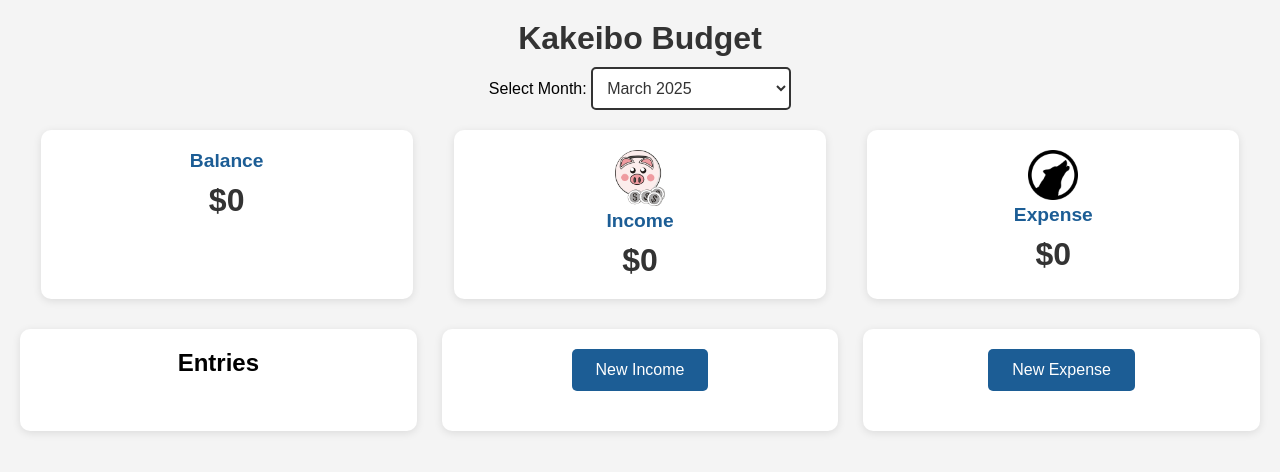
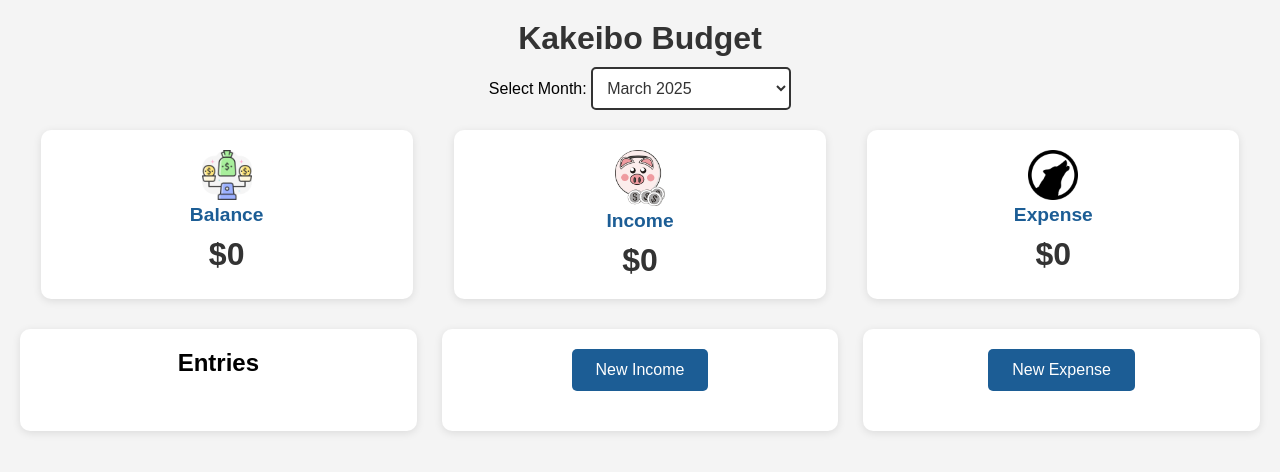
Before and after one commit to cacerbero/playground, a plain HTML site: page index.html in a window 1280 px wide. Drawn offline with Linux system fonts and the light colour scheme.

Commit message:
changes to index and style

```diff
--- a/index.html
+++ b/index.html
@@ -43,6 +43,8 @@
 
   <div id="summary">
     <section id="balance">
+      <img src="icons/balancing-scale_3951029.png" alt="Piggy Income" />
+
       <h2>Balance</h2>
       <div id="balanceAm">$0</div>
     </section>
--- a/style.css
+++ b/style.css
@@ -42,7 +42,7 @@ header select:focus {
   outline: none;
 }
 
-#income img, #expense img {
+#balance img, #income img, #expense img {
   width: 50px;
   height: auto;
   max-width: 100%;
```
